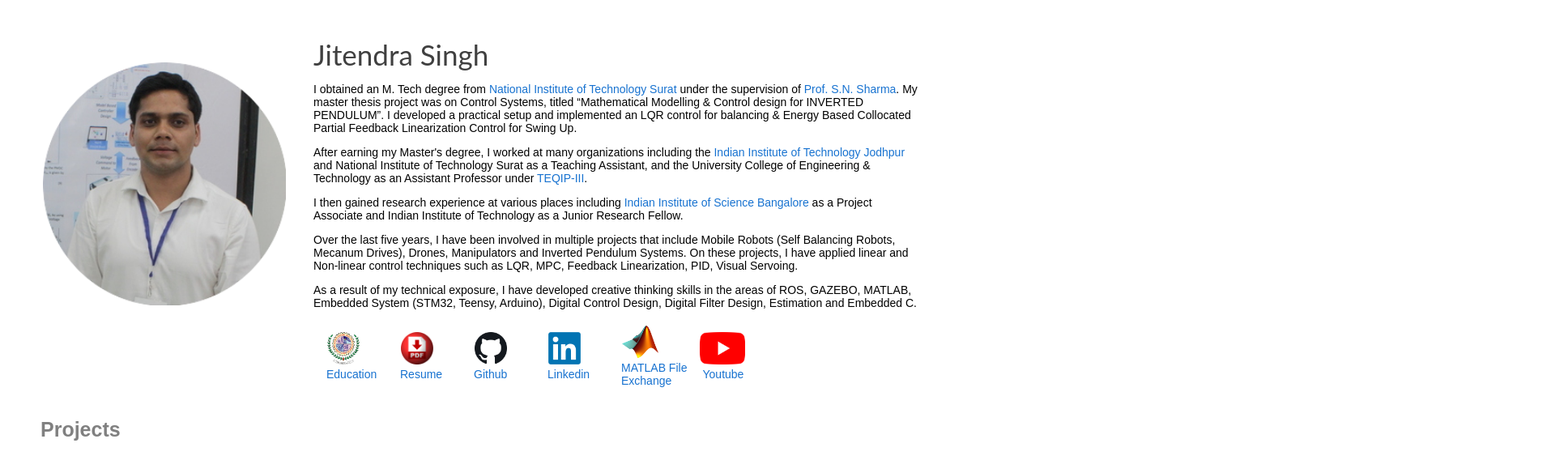
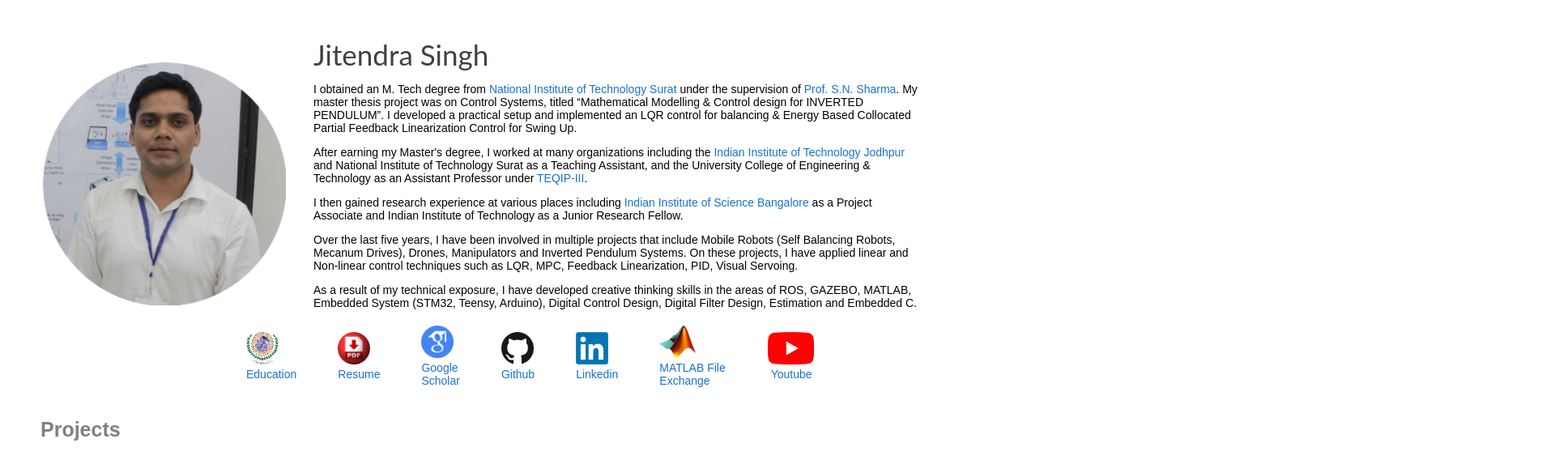
Before and after one commit to jitendra825/jitendra825.github.io, a plain HTML site: page index.html in a window 1280 px wide. Shown: the top 563 px of the page at 81% size, 1920 px wide, since content can reach past the window. Drawn offline with Linux system fonts and the light colour scheme.

Commit message:
add google scholar

```diff
--- a/index.html
+++ b/index.html
@@ -116,13 +116,14 @@ Estimation and Embedded C.
 <table border="0">
 	<tr>
 		<td width="10000">
-			<div style="width: 2049px; float: left; padding: 0 0 0 350px;display:flex;justify-content:flex-start;">
-        <div style="display: grid;align-items:center;"><a href="http://www.svnit.ac.in/" target="_blank"><img id="button-ntu" src="images/button/svnit.png" style="padding: 0 50px 0 1px;" width=40 height=40><p style="color:#1772d0;padding-top:0;margin-top:0">Education</p></a></div>
-        <div style="display: grid;align-items:center;"><a href="https://drive.google.com/file/d/1oGt3Pk3k8SZ5WPyjHfzOXIVMPMlZ69HE/view?usp=sharing" target="_blank"><img id="button-cv" src="images/button/cv_icon.png" style="padding: 0 50px 0 1px;" width=40 height=40><p style="color:#1772d0;padding-top:0;margin-top:0">Resume</p></a></div>
-        <div style="display: grid;align-items:center;"><a href="https://github.com/jitendra825" target="_blank"><img id="button-github" src="images/button/github.png" style="padding: 0 50px 0 1px;" width=40 height=40><p style="color:#1772d0;padding-top:0;margin-top:0; padding-center:5px">Github</p></a></div>
-        <div style="display: grid;align-items:center;"><a href="https://www.linkedin.com/in/jitendra-singh825/" target="_blank"><img id="button-linkedin" src="images/button/linkedin.png" style="padding: 0 50px 0 1px;" width=40 height=40><p style="color:#1772d0;padding-top:0;margin-top:0">Linkedin</p></a></div>
-        <div style="display: flex;align-items:center;flex-direction:column;"><a href="https://in.mathworks.com/matlabcentral/fileexchange/?q=profileid:8356716" target="_blank"><img id="button-matlab" src="images/button/matlab.png" style="padding: 0 50px 0 1px;" height=40><p style="color:#1772d0;padding-top:0;margin-top:0">MATLAB File<br>Exchange</p></a></div>
-        <div style="display: grid;align-items:center;"><a href="https://www.youtube.com/channel/UCeR-uyirH7-4pyl4mpCs0LQ/videos" target="_blank"><img id="button-youtube" src="images/button/youtube.png" style="padding: 0 50px 0 1px;" height=40><p style="color:#1772d0;padding-top:0;margin-top:0;padding-left:5px;">Youtube</p></a></div>
+			<div style="width: 2049px; float: left; padding: 0 0 0 250px;display:flex;justify-content:flex-start;">
+        <div style="display: grid;align-items:center;padding: 0 50px 0 1px;"><a href="http://www.svnit.ac.in/" target="_blank"><img id="button-ntu" src="images/button/svnit.png"  width=40 height=40><p style="color:#1772d0;padding-top:0;margin-top:0">Education</p></a></div>
+        <div style="display: grid;align-items:center;padding: 0 50px 0 1px;"><a href="https://drive.google.com/file/d/1oGt3Pk3k8SZ5WPyjHfzOXIVMPMlZ69HE/view?usp=sharing" target="_blank"><img id="button-cv" src="images/button/cv_icon.png"  width=40 height=40><p style="color:#1772d0;padding-top:0;margin-top:0">Resume</p></a></div>
+        <div style="display: grid;align-items:center;padding: 0 50px 0 1px;"><a href=" https://scholar.google.com/citations?user=fxkwTfkAAAAJ&hl=en" target="_blank"><img id="button-cv" src="images/button/scholar.png"  width=40 height=40><p style="color:#1772d0;padding-top:0;margin-top:0">Google<br>Scholar</p></a></div>
+        <div style="display: grid;align-items:center;padding: 0 50px 0 1px;"><a href="https://github.com/jitendra825" target="_blank"><img id="button-github" src="images/button/github.png"  width=40 height=40><p style="color:#1772d0;padding-top:0;margin-top:0; padding-center:5px">Github</p></a></div>
+        <div style="display: grid;align-items:center;padding: 0 50px 0 1px;"><a href="https://www.linkedin.com/in/jitendra-singh825/" target="_blank"><img id="button-linkedin" src="images/button/linkedin.png"  width=40 height=40><p style="color:#1772d0;padding-top:0;margin-top:0">Linkedin</p></a></div>
+        <div style="display: flex;align-items:center;padding: 0 50px 0 1px;flex-direction:column;"><a href="https://in.mathworks.com/matlabcentral/fileexchange/?q=profileid:8356716" target="_blank"><img id="button-matlab" src="images/button/matlab.png"  height=40><p style="color:#1772d0;padding-top:0;margin-top:0">MATLAB File<br>Exchange</p></a></div>
+        <div style="display: grid;align-items:center;padding: 0 50px 0 1px;"><a href="https://www.youtube.com/channel/UCeR-uyirH7-4pyl4mpCs0LQ/videos" target="_blank"><img id="button-youtube" src="images/button/youtube.png" style="padding: 0 50px 0 1px;" height=40><p style="color:#1772d0;padding-top:0;margin-top:0;padding-left:5px;">Youtube</p></a></div>
 		</td>
 	</tr>
 </table>
```
Also changed, not shown: images/button/scholar.png (added).
